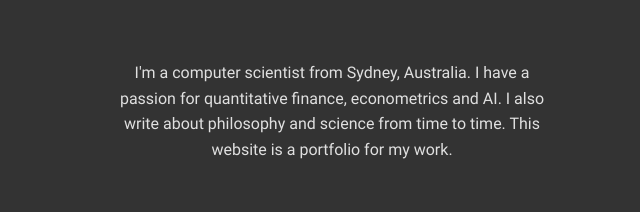
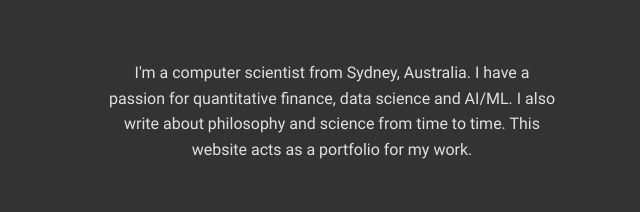
Before and after one commit to mmrakib/mmrakib.github.io, a React (Vite) app: page / in a window 1280 px wide. Shown: the part 315-527 px from the top of the page, without its empty margins (308-948 px from the left). Built offline with nearby package versions, Linux system fonts and the light colour scheme; a web font is replaced by a local one.

Commit message:
Updated about section

```diff
--- a/src/components/about/about.jsx
+++ b/src/components/about/about.jsx
@@ -29,8 +29,9 @@ function About() {
         <div className="about-container">
             <p className={`about-text ${visible ? "show" : ""}`}>
                 I'm a computer scientist from Sydney, Australia.
-                I have a passion for quantitative finance, econometrics and AI.
-                I also write about philosophy and science from time to time. This website is a portfolio for my work.
+                I have a passion for quantitative finance, data science and AI/ML.
+                I also write about philosophy and science from time to time.
+                This website acts as a portfolio for my work.
             </p>
 
             {showSocials && <Socials />}
```
